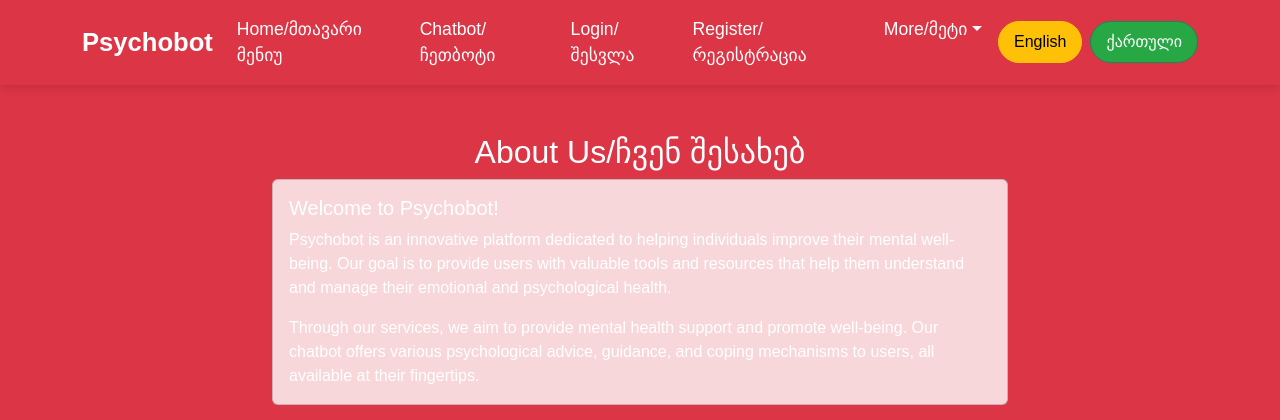
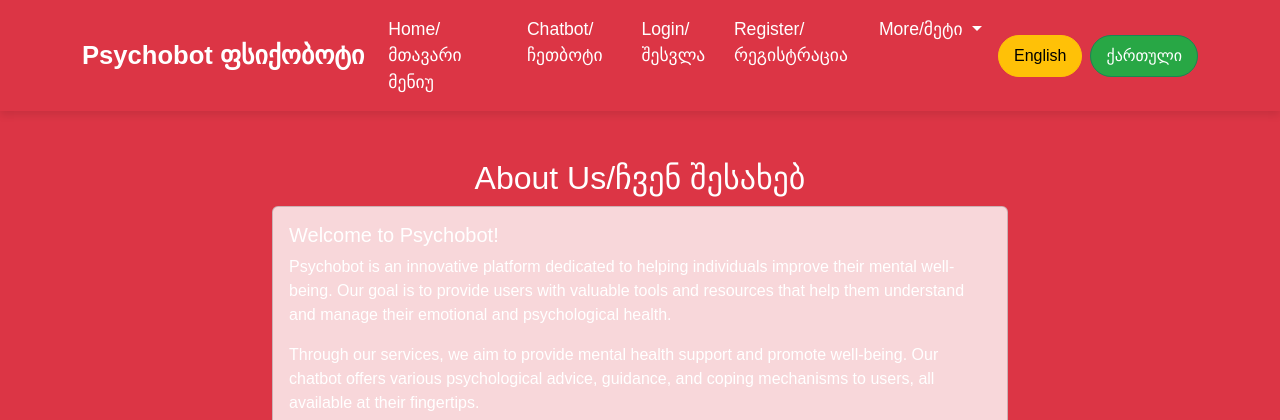
Before and after one commit to SANDRICKSON/PSYCHOLOGICALBOT, a Flask app: template templates/about.html in a window 1280 px wide. Shown: the top 420 px of the page. Run offline with Flask 3, Linux system fonts and the light colour scheme; the template is opened without the code that fills it, so the values that code supplies are empty.

Commit message:
Update about.html

```diff
--- a/templates/about.html
+++ b/templates/about.html
@@ -82,9 +82,10 @@
 <body>
 
     <!-- Navbar -->
+
           <nav class="navbar navbar-expand-lg navbar-light">
     <div class="container">
-            <a class="navbar-brand" href="#">Psychobot</a>
+        <a class="navbar-brand" href="{{ url_for('home') }}">Psychobot ფსიქობოტი</a>
         <button class="navbar-toggler" type="button" data-bs-toggle="collapse" data-bs-target="#navbarNav" aria-controls="navbarNav" aria-expanded="false" aria-label="Toggle navigation">
             <span class="navbar-toggler-icon"></span>
         </button>
@@ -92,21 +93,28 @@
             <ul class="navbar-nav ms-auto">
                 <li class="nav-item"><a class="nav-link" href="{{ url_for('home') }}">Home/მთავარი მენიუ</a></li>
                 <li class="nav-item"><a class="nav-link" href="{{ url_for('chatbot') }}">Chatbot/ჩეთბოტი</a></li>
+
+                <!-- Show Login/Sign up if not authenticated -->
+                {% if not current_user.is_authenticated %}
                     <li class="nav-item"><a class="nav-link" href="{{ url_for('login') }}">Login/შესვლა</a></li>
                     <li class="nav-item"><a class="nav-link" href="{{ url_for('register') }}">Register/რეგისტრაცია</a></li>
+                {% else %}
+                    <!-- Show Logout if authenticated -->
+                    <li class="nav-item"><a class="nav-link" href="{{ url_for('logout') }}">Logout/გამოსვლა</a></li>
+                {% endif %}
+
                 <li class="nav-item dropdown">
-                        <a class="nav-link dropdown-toggle" href="#" id="navbarDropdown" role="button" data-bs-toggle="dropdown" aria-expanded="false">More/მეტი</a>
+                    <a class="nav-link dropdown-toggle" href="#" id="navbarDropdown" role="button" data-bs-toggle="dropdown" aria-expanded="false"> More/მეტი </a>
                     <ul class="dropdown-menu" aria-labelledby="navbarDropdown">
                         <li><a class="dropdown-item" href="{{ url_for('about') }}">About Us/ჩვენ შესახებ</a></li>
                     </ul>
                 </li>
             </ul>
-                <button type="button" class="btn btn-warning ms-2">English</button>
-                <button type="button" class="btn btn-success ms-2">ქართული</button>
+            <button type="button" class="btn btn-warning ms-2" id="lang-en">English</button>
+            <button type="button" class="btn btn-success ms-2" id="lang-ge">ქართული</button>
         </div>
     </div>
 </nav>
-
     <!-- Main Content -->
     <div class="container mt-5">
         <!-- About Section -->
```
Lines whose indentation alone changed are shown as unchanged.
